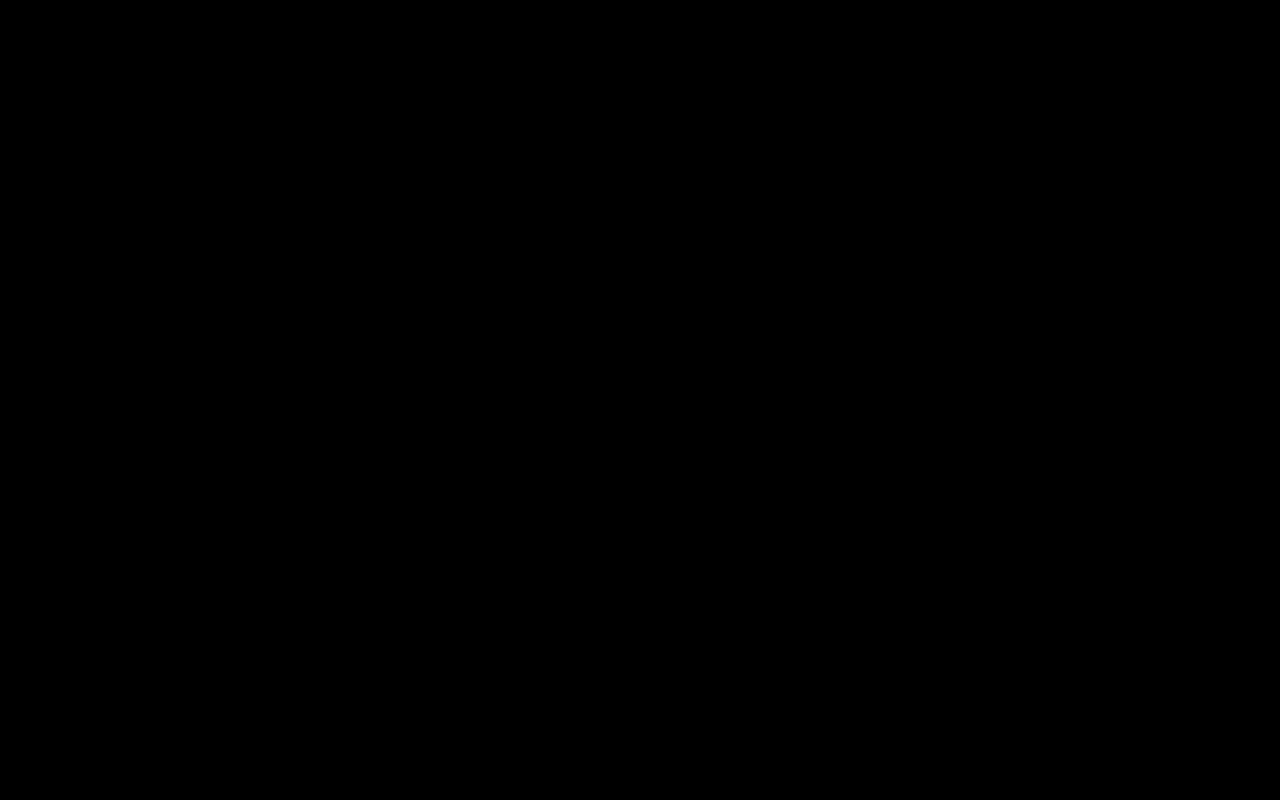
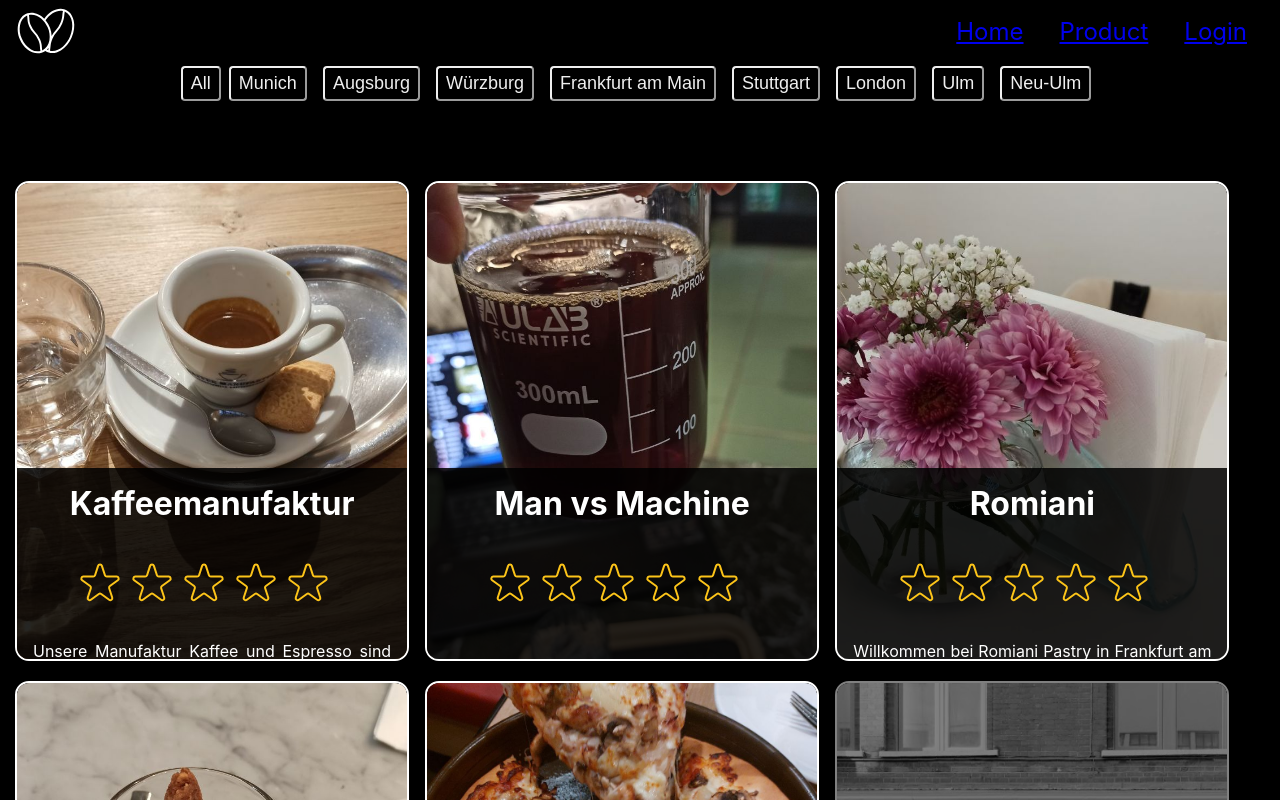
Before and after one commit to Khaanh/MyGastroTrip, a React (Create React App) app: page /app in a window 1280 px wide. Before the commit this address had no page. Shown: the top 800 px of the page. Built offline with nearby package versions, Linux system fonts and the light colour scheme.

Commit message:
feat: try to add dynamic router

```diff
--- a/src/App.js
+++ b/src/App.js
@@ -1,10 +1,12 @@
 // import ListOfCards from "./components/ListOfCards/ListOfCards";
 // import ListOfCities from "./components/ListOfCities/ListOfCities";
 // import SingleCard from "./components/SingleCard/SingleCard";
-import { BrowserRouter, Route, Routes } from "react-router-dom";
+import { BrowserRouter, Route, Router, Routes } from "react-router-dom";
 import Homepage from "./pages/Homepage";
 import Product from "./pages/Product";
 import Login from "./pages/Login";
+import CafeDetails from "./components/CafeDetails";
+import AppLayout from "./components/AppLayout";
 
 const listOfCoffeesArr = [
 	{
@@ -84,56 +86,20 @@ const listOfCities = [
 	"London",
 ];
 
-// function App() {
-// 	const [listOfCoffees, setListOfCoffees] = useState(listOfCoffeesArr);
-// 	const [filteredGallery, setFilteredGallery] = useState([]);
-
-// 	const handleSelectedCity = (data) => {
-// 		console.log("handleSelectedCity:", data);
-
-// 		setFilteredGallery(
-// 			listOfCoffees.filter((item) => (item.location === data ? item : ""))
-// 		);
-// 	};
-
-// 	const handleResetCity = () => {
-// 		setFilteredGallery(listOfCoffees);
-// 	};
-
-// 	return (
-// 		<div className="App">
-// 			<div className="container">
-// 				<h1>My Gastro Trip</h1>
-// 				<ListOfCities
-// 					listOfCoffees={listOfCoffees}
-// 					onSelectedCity={handleSelectedCity}
-// 					onResetCity={handleResetCity}
-// 				/>
-// 			</div>
-// 			<main>
-// 				<div className="container">
-// 					{/* <ListOfCards listOfCoffees={filteredGallery} /> */}
-// 					{filteredGallery.length ? (
-// 						<ListOfCards listOfCoffees={filteredGallery} />
-// 					) : (
-// 						<ListOfCards listOfCoffees={listOfCoffees} />
-// 					)}
-// 					<SingleCard />
-// 				</div>
-// 			</main>
-// 		</div>
-// 	);
-// }
-
 function App() {
 	return (
 		<div>
 			<main className="container">
 				<BrowserRouter>
 					<Routes>
-						<Route path="/" element={<Homepage />} />
+						<Route index element={<Homepage />} />
+
 						<Route path="product" element={<Product />} />
 						<Route path="login" element={<Login />} />
+
+						<Route path="app" element={<AppLayout />}>
+							<Route path="cafeItem/:id" element={<CafeDetails />} />
+						</Route>
 					</Routes>
 				</BrowserRouter>
 			</main>
--- /dev/null
+++ b/src/components/AppLayout.jsx
@@ -0,0 +1,20 @@
+import { useState } from "react";
+import PageNav from "./PageNav";
+import CityList from "./CityList";
+import CafeList from "./CafeList";
+
+export default function AppLayout() {
+	const [selectedCity, setSelectedCity] = useState();
+
+	const handleSelect = (location) => {
+		setSelectedCity(location);
+	};
+	return (
+		<div>
+			<PageNav />
+			<CityList handleSelect={handleSelect} />
+			<h1>{selectedCity}</h1>
+			<CafeList selectedCity={selectedCity} />
+		</div>
+	);
+}
--- /dev/null
+++ b/src/components/CafeDetails.jsx
@@ -0,0 +1,6 @@
+import styles from "./CafeDetails.module.css";
+import { useState } from "react";
+
+export default function CafeDetails() {
+	return <div>CafeDetails</div>;
+}
--- a/src/components/CafeItem.jsx
+++ b/src/components/CafeItem.jsx
@@ -1,16 +1,19 @@
+import { Link } from "react-router-dom";
 import styles from "./CafeItem.module.css";
 import StarRating from "./StarRating";
 import TextExpander from "./TextExpander";
 
 export default function CafeItem({ cafe }) {
-	const { img, title, desc, visited } = cafe;
+	const { id, img, title, desc, visited } = cafe;
 
 	return (
-		<li
+		<Link
+			to={`${id}`}
 			className={`${
 				visited ? styles.Item : `${styles.Item + " " + styles.NotVisited}`
 			}`}
 		>
+			<li>
 				<div className={styles.Img}>
 					<img src={img} alt={img} />
 				</div>
@@ -29,5 +32,6 @@ export default function CafeItem({ cafe }) {
 					/>
 				</div>
 			</li>
+		</Link>
 	);
 }
--- a/src/components/CafeItem.module.css
+++ b/src/components/CafeItem.module.css
@@ -7,6 +7,7 @@
 	position: relative;
 	height: 480px;
 	border: 2px solid #fff;
+	color: #fff;
 }
 
 .Item:hover .Descr {
--- a/src/pages/Homepage.jsx
+++ b/src/pages/Homepage.jsx
@@ -13,16 +13,11 @@ export default function Homepage() {
 
 	return (
 		<div>
-			<PageNav />
+			<h1>Home page</h1>
+			{/* <PageNav />
 			<CityList handleSelect={handleSelect} />
 			<h1>{selectedCity}</h1>
-
-			{/* <StarRating maxRating={5} /> */}
-			{/* <StarRating
-				maxRating={5}
-				message={["Terrible", "Bad", "Okay", "Good", "Amazing"]}
-			/> */}
-			<CafeList selectedCity={selectedCity} />
+			<CafeList selectedCity={selectedCity} /> */}
 		</div>
 	);
 }
```
Also changed, not shown: src/components/CafeDetails.module.css (added). Lines whose indentation alone changed are shown as unchanged.
